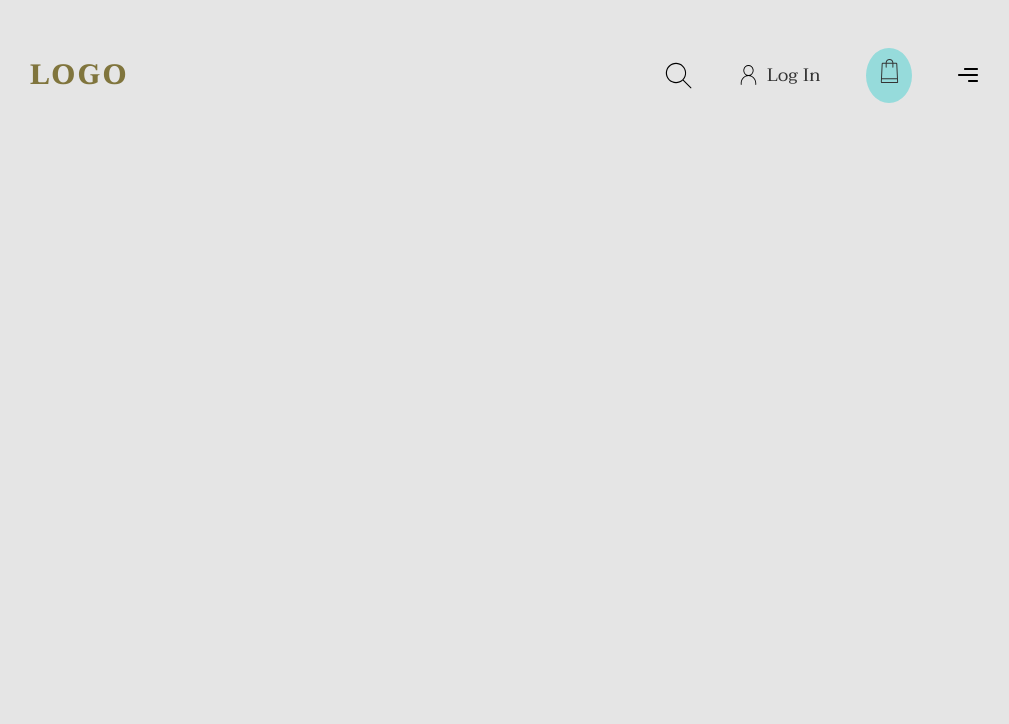
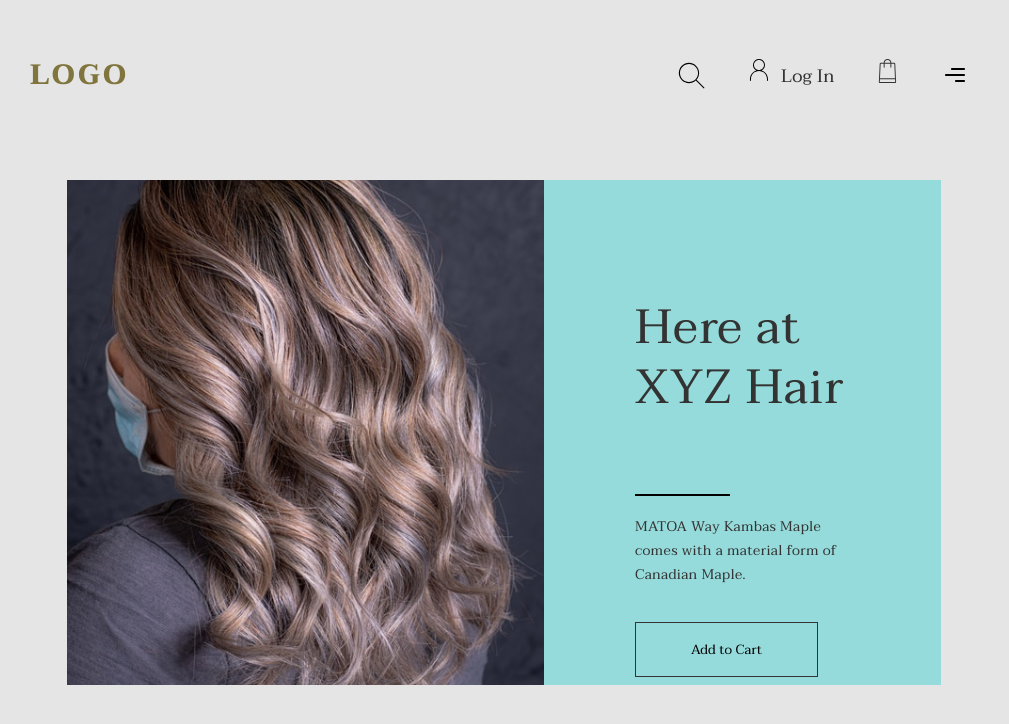
Before and after one commit to seyi-js/simple-ecommerce-landing-page, a Next.js app: page / in a window 1280 px wide. Shown: the top 724 px of the page, without its empty margins (136-1145 px from the left). Built offline with nearby package versions, Linux system fonts and the light colour scheme.

Commit message:
adding hero section

```diff
--- a/src/app/globals.css
+++ b/src/app/globals.css
@@ -5,6 +5,7 @@
   padding: 0;
   margin: 0;
   font-family: 'Taviraj', serif;
+  transition: all .5s ease-in-out;
 }
 
 html,
--- a/src/app/page.tsx
+++ b/src/app/page.tsx
@@ -1,10 +1,13 @@
+'use client';
 import React from 'react';
 import Header from '@/components/Header';
+import HeroSection from '../components/HeroSection';
 
 export default function Home() {
   return (
     <React.Fragment>
       <Header />
+      <HeroSection />
     </React.Fragment>
   );
 }
--- a/src/components/Header/index.tsx
+++ b/src/components/Header/index.tsx
@@ -18,12 +18,18 @@ function Header({}: Props) {
       </StyledHeaderLeft>
 
       <StyledHeaderRight>
+        <div
+          style={{
+            display: 'flex',
+            alignItems: 'center',
+          }}
+        >
           <Image src='/img/search.svg' alt='logo' width={32} height={32} />
 
           <div
             style={{
               display: 'flex',
-            alignItems: 'center',
+              alignItems: 'baseline',
             }}
           >
             <Image
@@ -32,8 +38,8 @@ function Header({}: Props) {
               style={{
                 marginRight: '10px',
               }}
-            width={17.28}
-            height={21.13}
+              width={24}
+              height={24}
             />
             <h2
               style={{
@@ -48,14 +54,17 @@ function Header({}: Props) {
             </h2>
           </div>
 
-        <div
+          <div>
+            <Image
               style={{
-            padding: '11px',
-            backgroundColor: '#96DBDB',
-            borderRadius: '50%',
+                margin: '0',
               }}
-        >
-          <Image src='/img/cart.svg' alt='logo' width={24} height={24} />
+              src='/img/cart.svg'
+              alt='logo'
+              width={24}
+              height={24}
+            />
+          </div>
         </div>
 
         <Image src='/img/menu.svg' alt='logo' width={20} height={14} />
--- a/src/components/Header/styles.tsx
+++ b/src/components/Header/styles.tsx
@@ -27,11 +27,16 @@ export const StyledLogo = styled.h1<{ styleProps?: any }>`
 
 export const StyledHeaderRight = styled.div<{ styleProps?: any }>`
   display: flex;
-  justify-content: space-between;
+  justify-content: space-around;
   flex: 1;
   align-items: center;
 
   & > :hover {
     cursor: pointer;
   }
+
+  div > div,
+  div > div > img {
+    margin: 0 20px;
+  }
 `;
--- /dev/null
+++ b/src/components/HeroSection/index.tsx
@@ -0,0 +1,32 @@
+import React from 'react';
+import Image from 'next/image';
+import { StyledHeroSection, StyledHeroSectionRight } from './styles';
+
+type Props = {};
+
+const HeroSection = (props: Props) => {
+  return (
+    <StyledHeroSection>
+      <div>
+        <Image
+          src='/img/HeroImage.svg'
+          alt='Picture of the author'
+          width={477}
+          height={505}
+        />
+      </div>
+
+      <StyledHeroSectionRight>
+        <h1>Here at XYZ Hair</h1>
+        <span></span>
+        <p>
+          MATOA Way Kambas Maple comes with a material form of Canadian Maple.
+        </p>
+
+        <button>Add to Cart</button>
+      </StyledHeroSectionRight>
+    </StyledHeroSection>
+  );
+};
+
+export default HeroSection;
--- /dev/null
+++ b/src/components/HeroSection/styles.tsx
@@ -0,0 +1,53 @@
+import styled from 'styled-components';
+
+export const StyledHeroSection = styled.section`
+  display: flex;
+  margin: 30px 203px;
+  justify-content: center;
+  height: 505px;
+`;
+
+export const StyledHeroSectionRight = styled.div`
+  background-color: #96dbdb;
+  padding: 118px 91px;
+  display: flex;
+  flex-direction: column;
+
+  h1 {
+    font-weight: 400;
+    font-size: 48px;
+    line-height: 60px;
+    letter-spacing: 0.02em;
+    color: #333333;
+  }
+
+  span {
+    width: 95px;
+    border: 1px solid #000000;
+    align-self: baseline;
+    margin-top: 76px;
+  }
+
+  p {
+    margin-top: 19px;
+    font-weight: 400;
+    font-size: 14px;
+    line-height: 24px;
+    letter-spacing: 0.02em;
+    color: #333333;
+  }
+
+  button {
+    margin-top: 35px;
+    width: 183px;
+    padding: 15px 47px;
+    border: 1px solid #333333;
+    background-color: transparent;
+  }
+
+  button:hover {
+    cursor: pointer;
+    background-color: #333333;
+    color: #ffffff;
+  }
+`;
```
Also changed, not shown: public/img/HeroImage.svg (added). Lines whose indentation alone changed are shown as unchanged.
